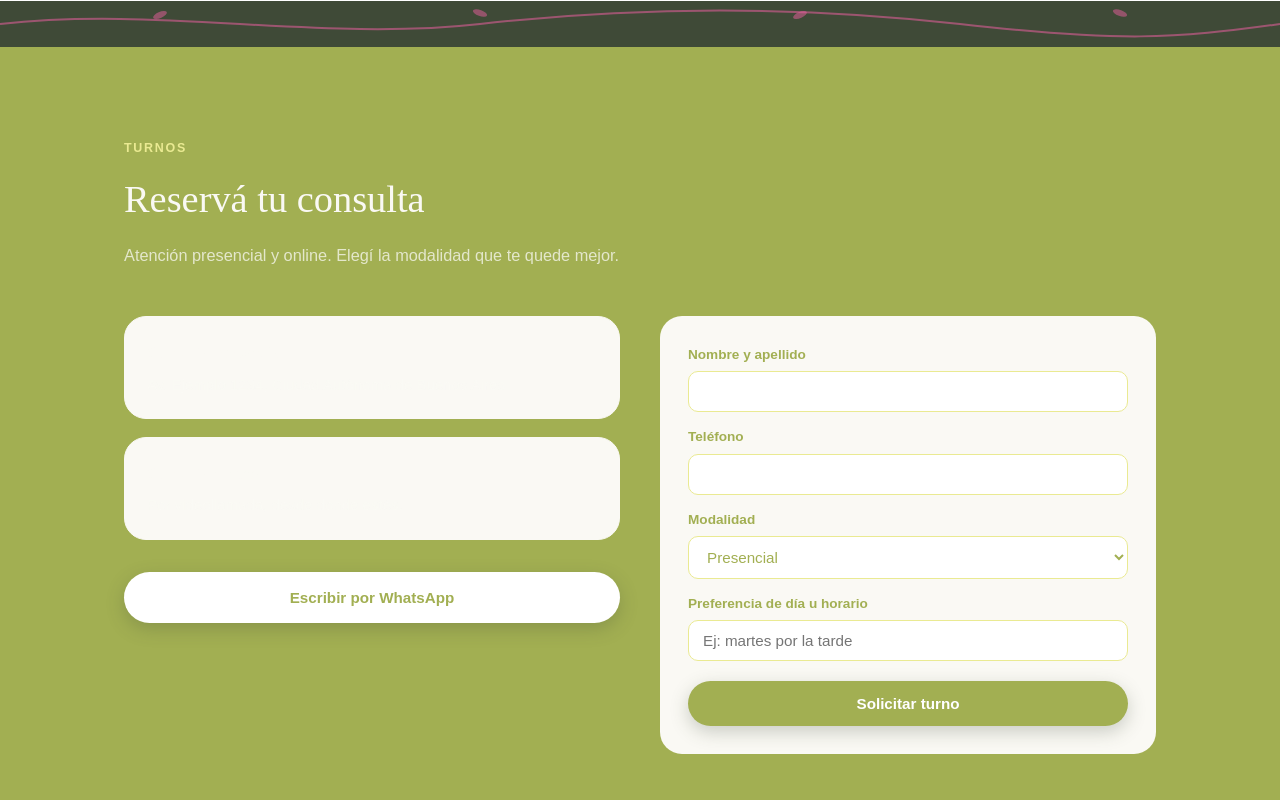
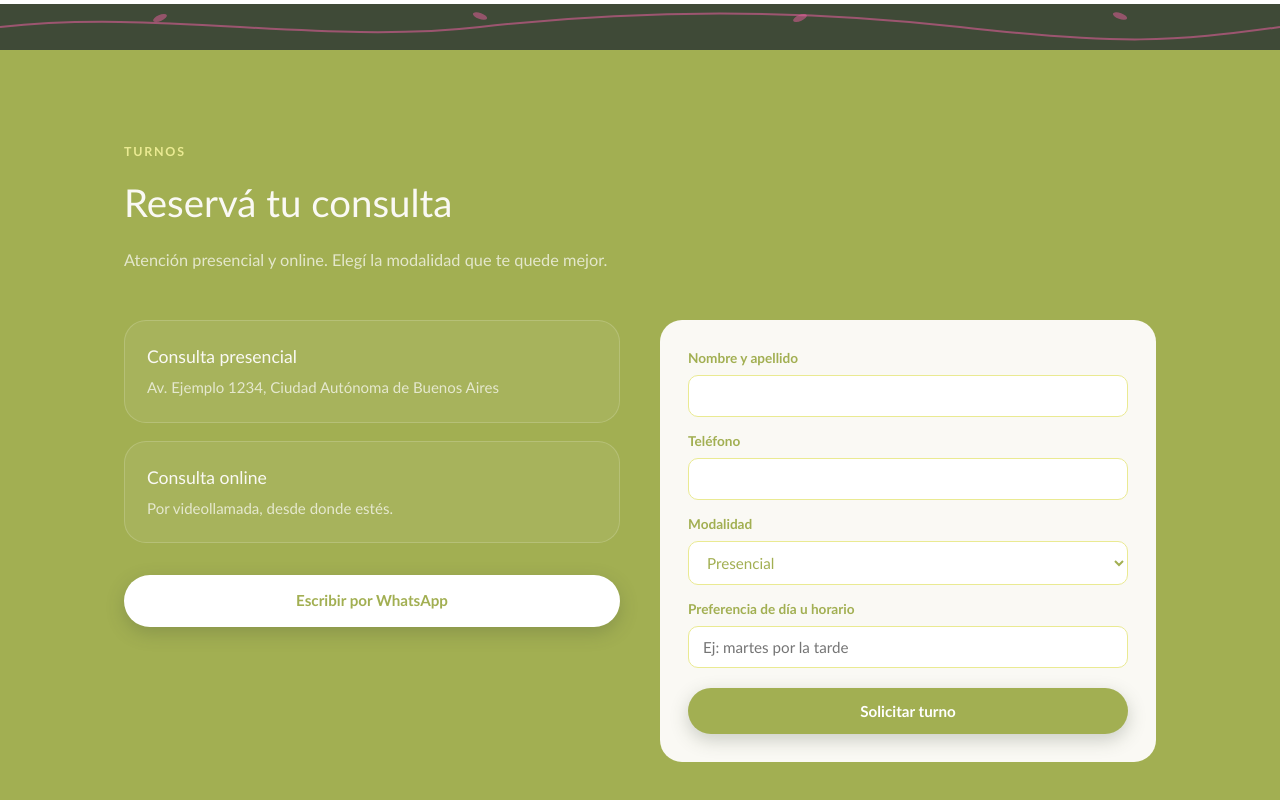
Before and after one commit to MechiBakker/nutri-site, a React (Vite) app: page / in a window 1280 px wide. Shown: the part 1418-2218 px from the top of the page. Built offline with nearby package versions, Linux system fonts and the light colour scheme; no server answers; the database is empty.

Commit message:
colorcitos

```diff
--- a/src/styles.css
+++ b/src/styles.css
@@ -8,8 +8,8 @@
   --texto: #a2af52;
   --texto-suave: #b7c45d;
 
-  --font-display: 'Balibong', serif;
-  --font-body: 'DIN Pro', sans-serif;
+  --font-display: 'Calibri', serif;
+  --font-body: 'Calibri', sans-serif;
 
   --radius: 22px;
 }
@@ -269,8 +269,8 @@ section { padding: 88px 0; }
 }
 
 .modalidad-card {
-  background: rgb(250, 249, 244);
-  border: 1px solid rgb(250, 249, 244);
+  background: rgba(250, 249, 244, 0.06);
+  border: 1px solid rgba(250, 249, 244, 0.18);
   border-radius: var(--radius);
   padding: 22px;
 }
```
